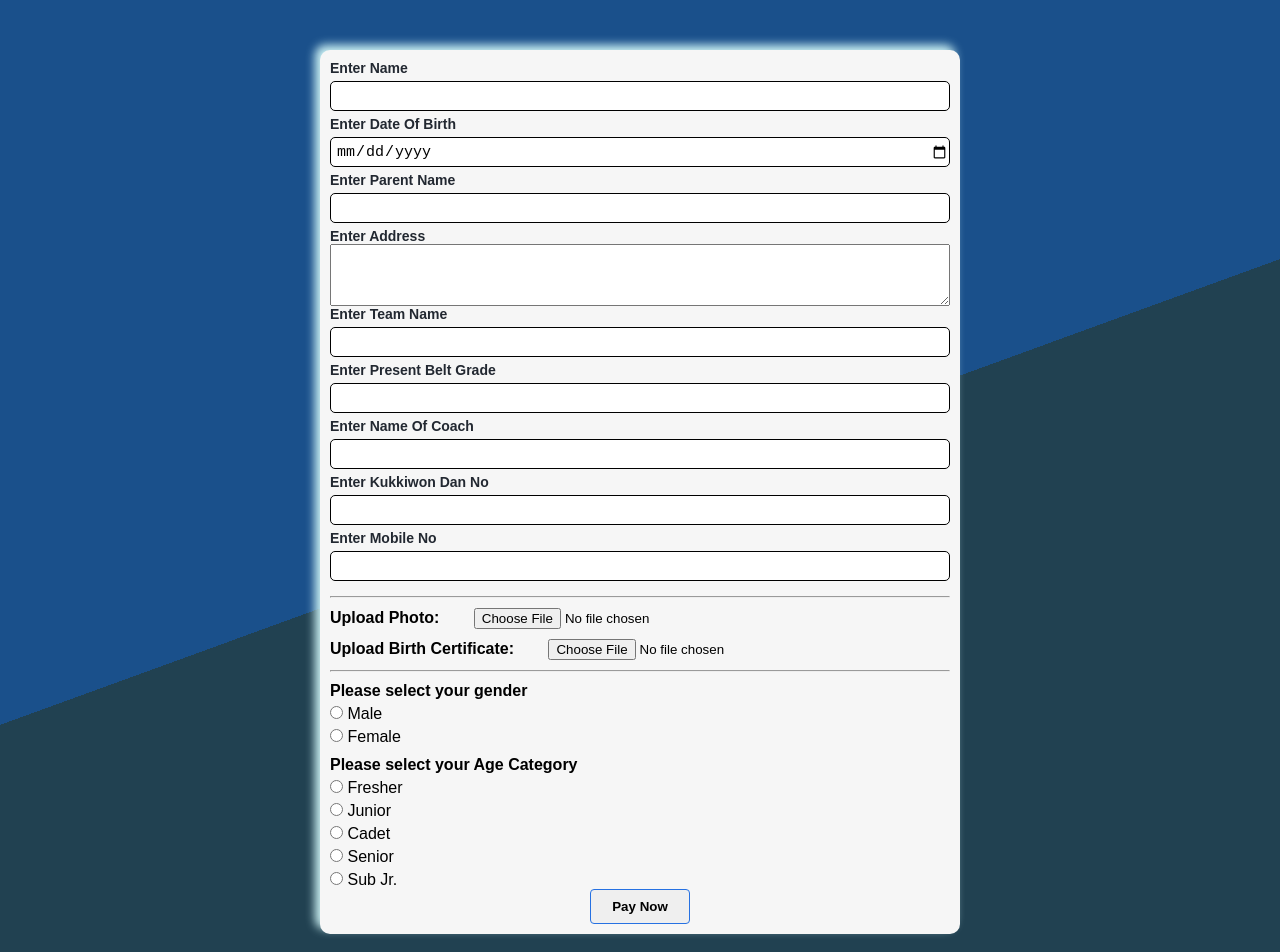
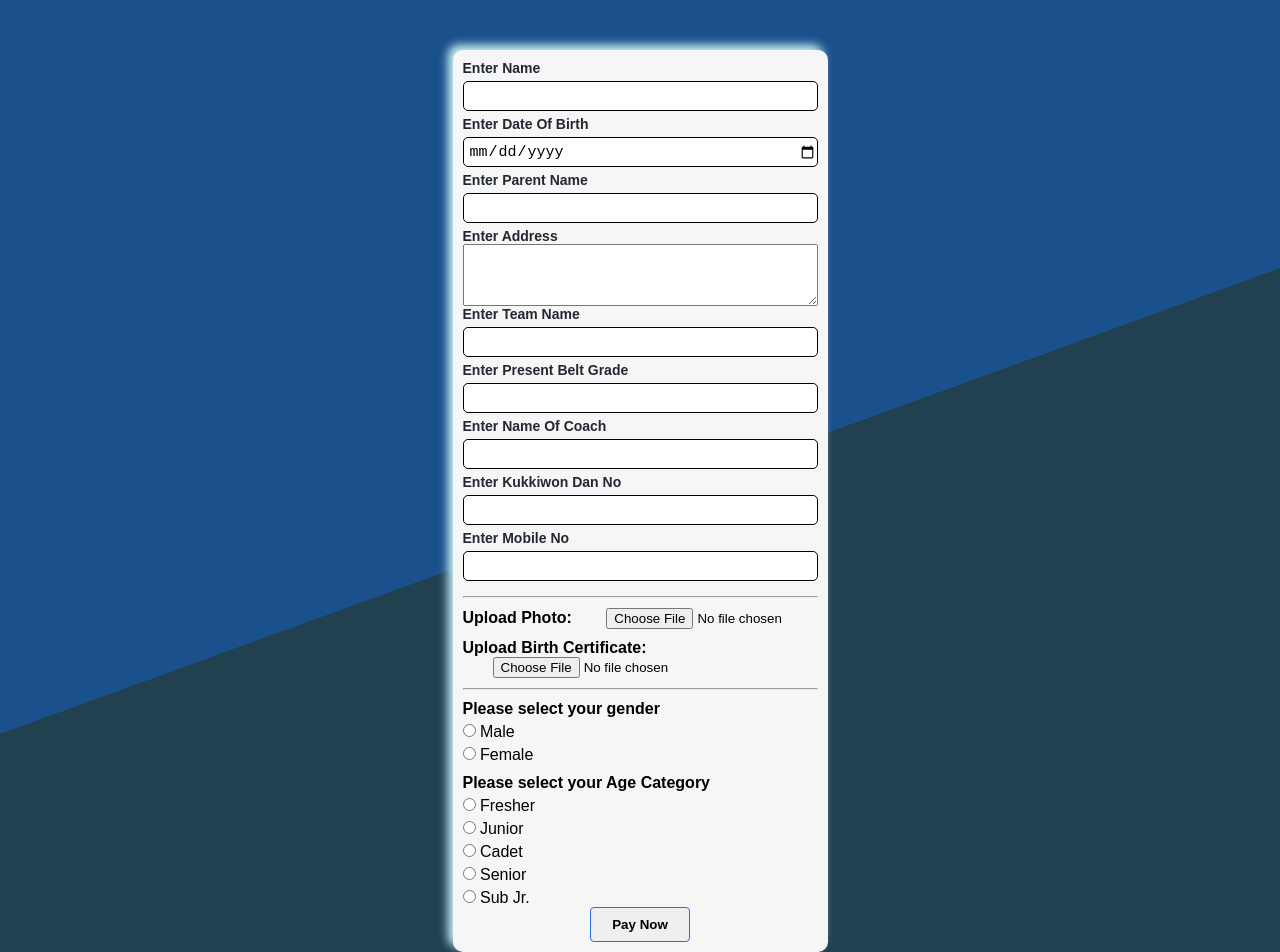
Before and after one commit to Ankit8969/form, a plain HTML site: page index.html in a window 1280 px wide. Shown: the top 952 px of the page. Drawn offline with Linux system fonts and the light colour scheme.

Commit message:
Update styles.css

```diff
--- a/styles.css
+++ b/styles.css
@@ -4,7 +4,7 @@
     box-sizing:border-box;
 }
 form{
-    width:50%;
+    width:375px;
     margin:50px auto;
     font-family:Arial, Helvetica, sans-serif;
     padding:10px;
```
